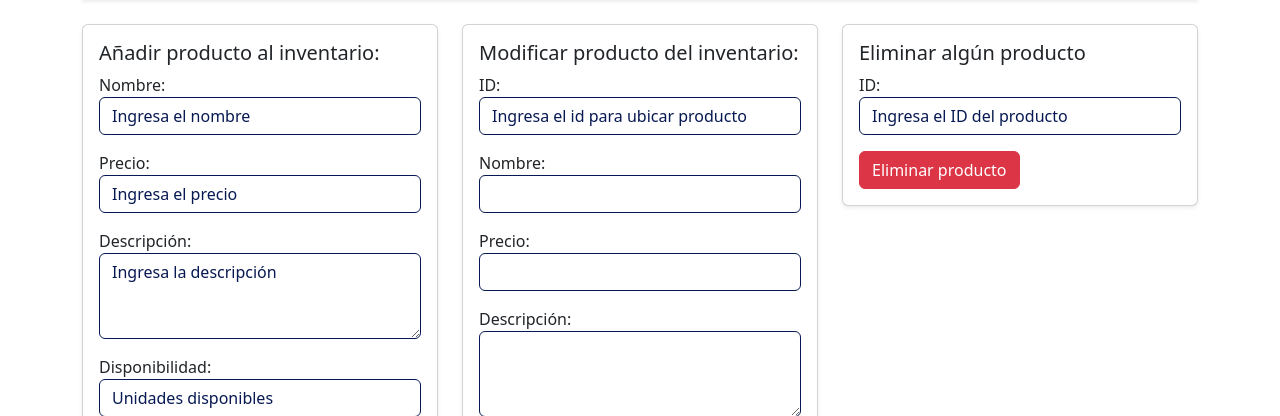
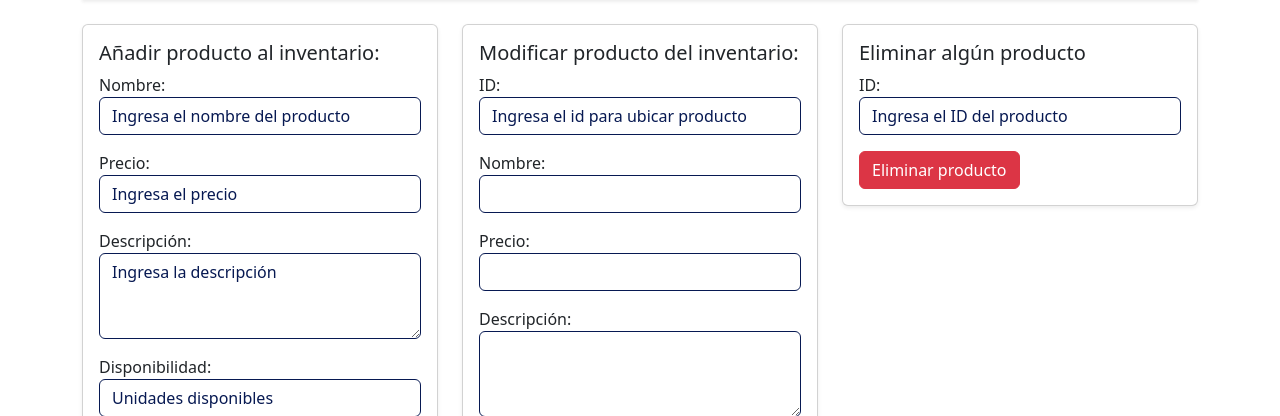
Before and after one commit to lenovo2917/ProyectoNozama, a PHP site: page /ProyectoNozama/crudAdmin.php in a window 1280 px wide. Shown: the part 66-482 px from the top of the page. Run offline with PHP 8.4, Linux system fonts and the light colour scheme.

Commit message:
cambios y mas cambios

```diff
--- a/ProyectoNozama/php/crudAdmin.php
+++ b/ProyectoNozama/php/crudAdmin.php
@@ -72,7 +72,7 @@ session_start();
                     <form action="agProAd.php" method="POST" enctype="multipart/form-data">
                         <div class="form-group mb-3">
                             <label for="nombreProducto">Nombre:</label>
-                            <input type="text" class="form-control" id="nombreProducto" name="nombreProducto" placeholder="Ingresa el nombre" required>
+                            <input type="text" class="form-control" id="nombreProducto" name="nombreProducto" placeholder="Ingresa el nombre del producto" required>
                         </div>
                         <div class="form-group mb-3">
                             <label for="precioProducto">Precio:</label>
```
